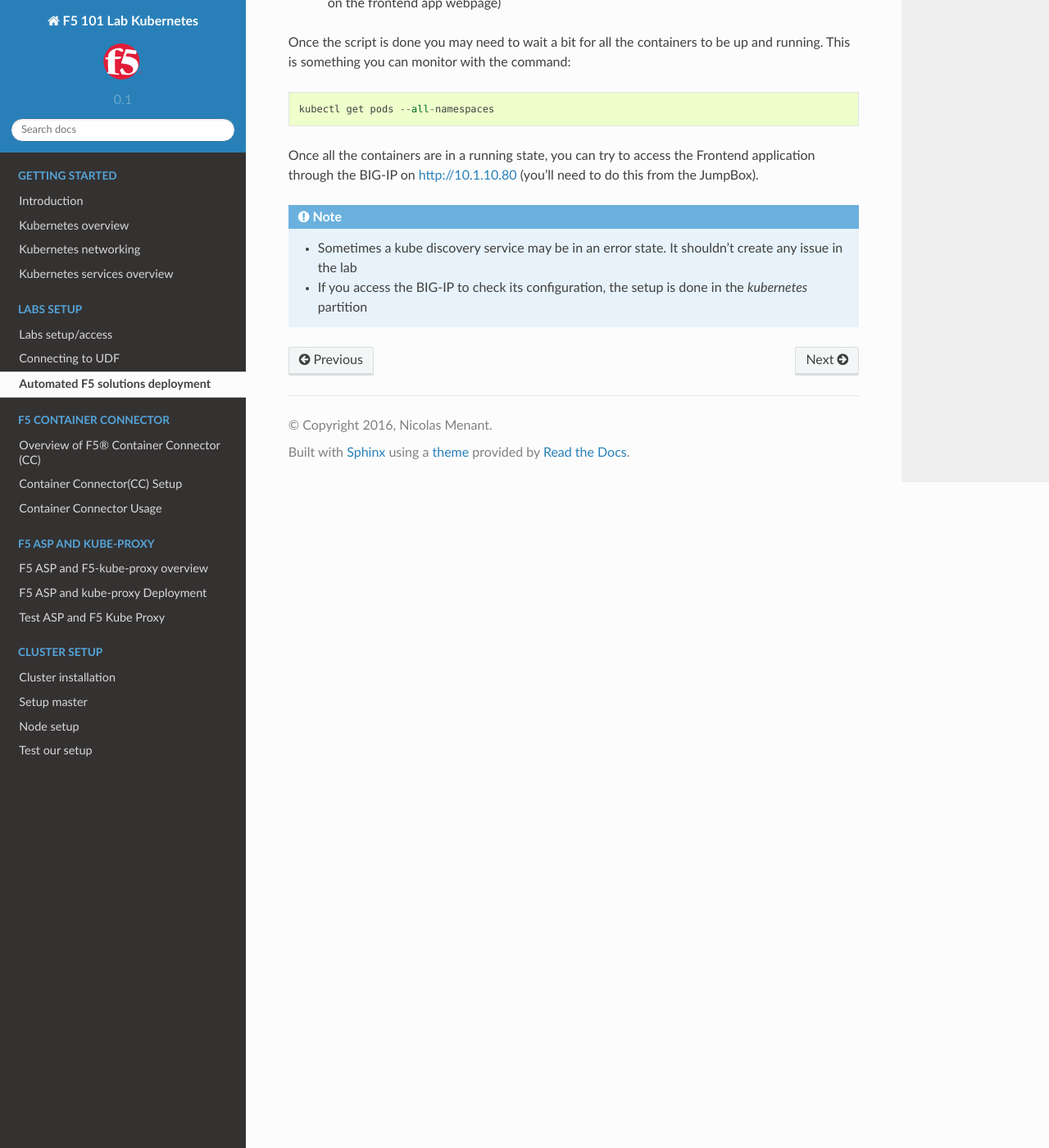
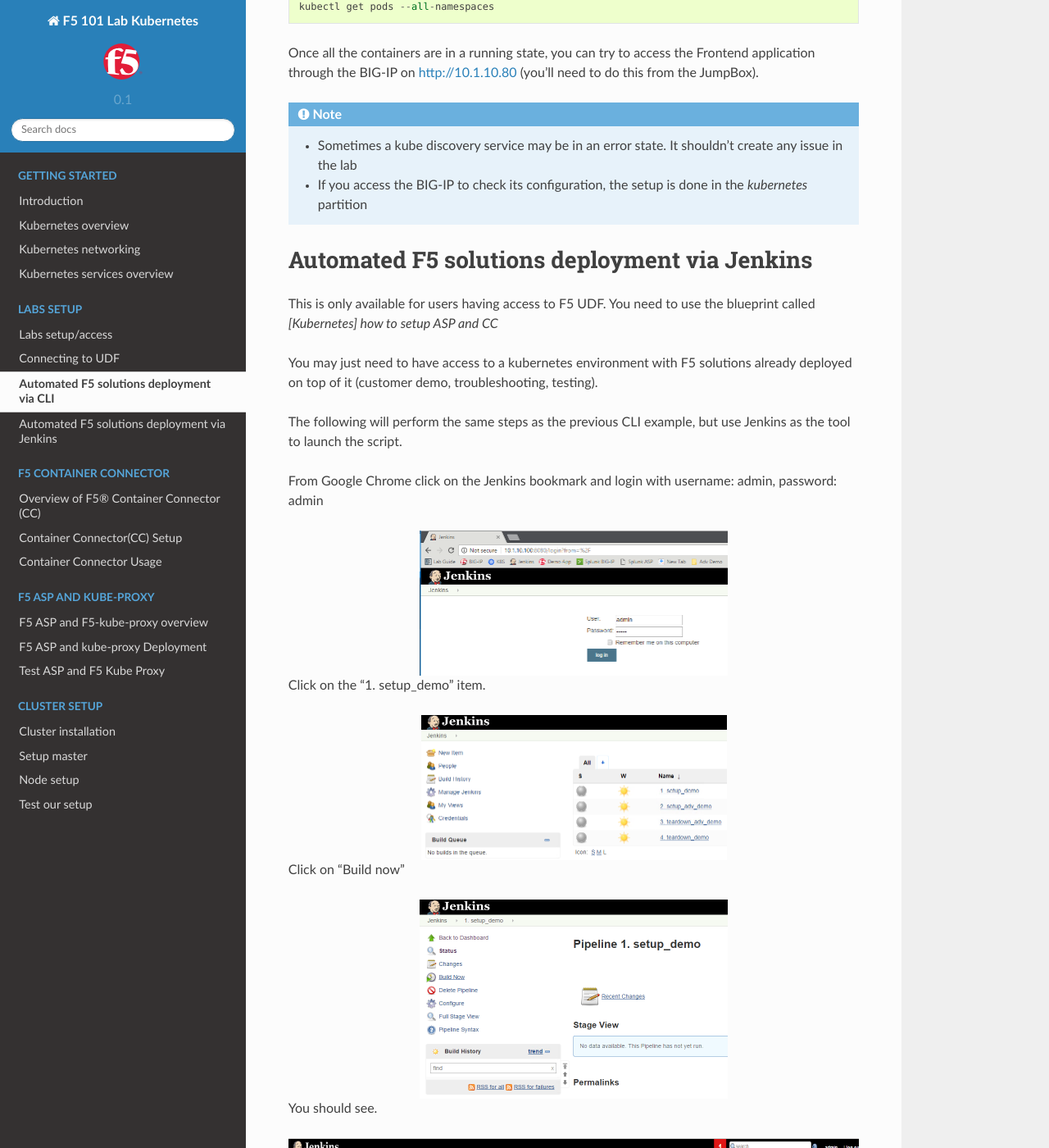
Before and after one commit to f5devcentral/f5-101-lab-kubernetes, a Sphinx documentation site: the page built from docs/labs-setup/labs-setup-automated-deploy.rst, in a window 1280 px wide and 1400 px high, scrolled down 984 px. Shown: the whole window at 82% size. Built offline with Sphinx 7.4.7 and the Read the Docs theme 2.0.0, drawn with Linux system fonts in a browser that asks for light colours; some of the changed text lies outside the part shown.

Commit message:
automated option via Jenkins

```diff
--- a/docs/labs-setup/labs-setup-automated-deploy.rst
+++ b/docs/labs-setup/labs-setup-automated-deploy.rst
@@ -1,13 +1,9 @@
-Automated F5 solutions deployment
-=================================
+Automated F5 solutions deployment via CLI
+=========================================
 
 This is only available for users having access to F5 UDF. You need to use the blueprint called *[Kubernetes] how to setup ASP and CC*
 
 You may just need to have access to a kubernetes environment with F5 solutions already deployed on top of it (customer demo, troubleshooting, testing).
-
-.. warning::
-
-	Connect to your BIG-IP and relicense it. You need a basic LTM license, nothing specific. The BIG-IP must be licensed and active before running the script.
 
 If this is the case, you can just leverage a script to automatically deploy everything mentioned in the later sections:
 
@@ -46,3 +42,36 @@
 
 	* Sometimes a kube discovery service may be in an error state. It shouldn't create any issue in the lab
 	* If you access the BIG-IP to check its configuration, the setup is done in the *kubernetes* partition
+
+Automated F5 solutions deployment via Jenkins
+=============================================
+
+This is only available for users having access to F5 UDF. You need to use the blueprint called *[Kubernetes] how to setup ASP and CC*
+
+You may just need to have access to a kubernetes environment with F5 solutions already deployed on top of it (customer demo, troubleshooting, testing).
+
+The following will perform the same steps as the previous CLI example, but use Jenkins as the tool to launch the script.
+
+From Google Chrome click on the Jenkins bookmark and login with username: admin, password: admin
+
+.. image:: ../images/jenkins-login.png
+   :scale: 50%
+   :align: center
+
+Click on the "1. setup_demo" item.
+
+.. image:: ../images/jenkins-projects.png
+   :scale: 50%
+   :align: center
+
+Click on "Build now"
+
+.. image:: ../images/jenkins-setup_demo-1.png
+   :scale: 50%
+   :align: center
+
+You should see.
+
+.. image:: ../images/jenkins-setup_demo-2.png
+   :scale: 50%
+   :align: center
```
Also changed, not shown: docs/images/jenkins-login.png (added), docs/images/jenkins-projects.png (added), docs/images/jenkins-setup_demo-1.png (added), docs/images/jenkins-setup_demo-2.png (added).
